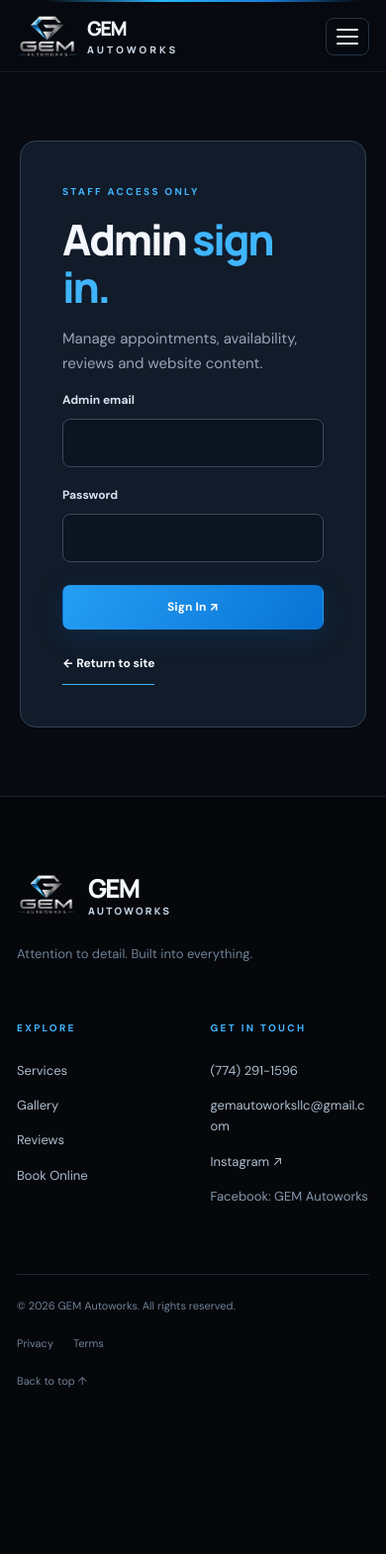
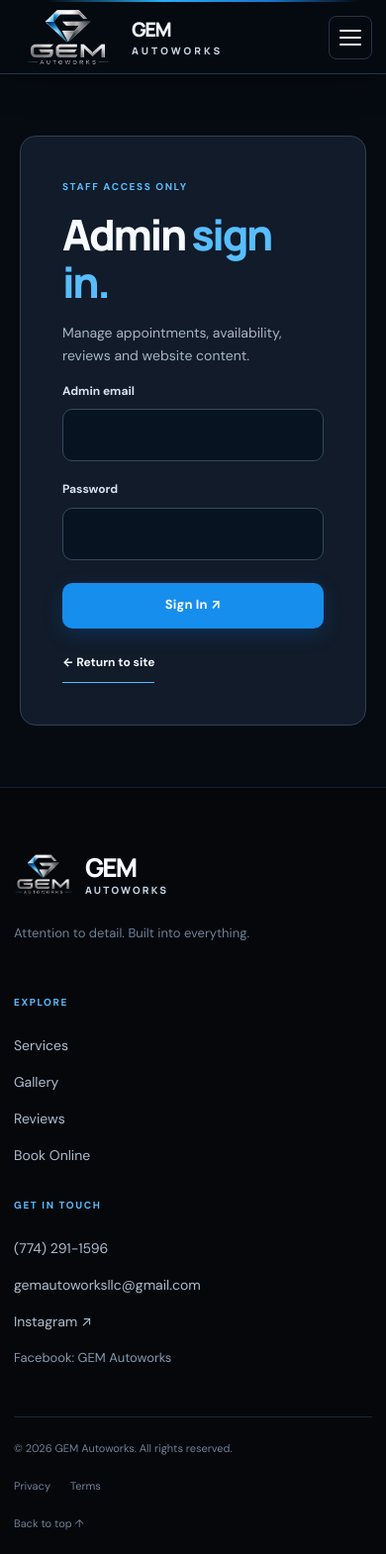
Before and after one commit to pierre-2005/gemautoworks, a FastAPI app: page /admin/login in a window 390 px wide. Shown: the whole page at 99% size. Before the commit the page ends 1402 px from the top, so only its background shows below. Run offline with FastAPI, Linux system fonts and the light colour scheme; data comes from the database, SQL or seed files in the repository; parts of the project's set-up code (start-up, migrations or seed data) failed here and were passed over.

Commit message:
Redesign GEM mobile website and streamline admin workspace

```diff
--- /dev/null
+++ b/static/css/redesign.css
@@ -0,0 +1,276 @@
+
+/* GEM AUTOWORKS / DESIGN SYSTEM V5
+   A restrained, mobile-first layer. Original class hooks and form names preserved. */
+:root{
+ --bg:#060a11;--surface:#0c1420;--surface-2:#101d2b;--line:#263648;
+ --line-soft:#1d2b3a;--text:#f7faff;--muted:#a6b5c7;--dim:#8497ab;
+ --blue:#58bdff;--blue-dark:#097ad5;--max:1260px;--radius:14px;--radius-lg:22px;
+}
+html{scroll-padding-top:96px}
+body{background:var(--bg);overflow-x:clip;line-height:1.65}
+.skip-link{position:fixed;z-index:100;top:-90px;left:16px;background:white;color:#05111f;padding:12px 20px;border-radius:8px}
+.skip-link:focus{top:10px}
+.container{width:min(calc(100% - 64px),var(--max))}
+h1,h2,h3,h4{letter-spacing:-.055em}
+h1{font-size:clamp(3.2rem,6vw,5.7rem)}
+h2{font-size:clamp(2rem,4vw,3.3rem)}
+h3{font-size:clamp(1.18rem,2vw,1.5rem)}
+a,button,input,select,textarea{touch-action:manipulation}
+input,textarea,select{font-size:16px}
+.site-header{background:rgba(6,11,18,.95);border-bottom:1px solid #223345;box-shadow:0 10px 38px #0002}
+.header-inner{min-height:86px;gap:22px}
+.brand.brand-logo-only{min-width:unset;flex:0 0 auto;display:flex;align-items:center}
+.brand.brand-logo-only img{width:126px;height:68px;object-fit:contain}
+.nav{gap:clamp(13px,1.7vw,26px)}
+.nav>a:not(.btn){font-size:13px;color:#c0ccda;font-weight:650}
+.nav-book{margin-left:0}
+.btn{border-radius:10px;min-height:46px;font-size:13px;font-weight:750;gap:14px}
+.btn-primary{background:#168eed;box-shadow:0 6px 21px #007df332}
+.btn-primary:hover{background:#37a6fc;box-shadow:0 9px 28px #007df350}
+.btn-outline,.btn-ghost{border-color:#36495c}
+.eyebrow{letter-spacing:.16em}
+.hero{background:linear-gradient(115deg,#070c15 32%,#0c1b2c)}
+.hero-layout{min-height:630px;grid-template-columns:52% 48%}
+.hero-copy{padding:78px 0 104px}
+.hero h1{max-width:620px;font-size:clamp(3.9rem,6.1vw,6.3rem);line-height:1.065;margin:27px 0 25px}
+.hero-description{font-size:16px;line-height:1.75;color:#c5d2e1;max-width:460px}
+.hero-image{clip-path:none;inset:0 -19vw 0 0}
+.hero-image img{filter:brightness(.82) contrast(1.06) saturate(.9);object-position:center 47%}
+.hero-art-shade{inset:0 -20vw 0 -70px;background:linear-gradient(90deg,#070c15 0%,#070c15dc 13%,#070c1533 48%,transparent 76%),linear-gradient(0deg,#070c15cc,transparent 30%)}
+.hero-caption{left:12%;bottom:60px}
+.hero-micro{margin-top:49px}
+.hero-bottom-rule{background:#09121edb}
+.hero-bottom-rule .container{min-height:46px}
+.section{padding:clamp(70px,8vw,110px) 0}
+.intro-section{background:#0a111b}
+.intro-grid{gap:9%}
+.intro-right p{font-size:16px;line-height:1.8}
+.section-heading{margin-bottom:32px;gap:25px}
+.section-heading h2{line-height:1.17}
+.services-section{background:#080e17}
+.service-grid{gap:18px}
+.service-card{min-height:290px;border-radius:16px;background:#101b2a;border-color:#273a4e;padding:27px}
+.service-card-top{margin-bottom:44px}
+.service-card:before{background:linear-gradient(90deg,#44afff,#369cff00);opacity:1;height:1px}
+.service-card h3{line-height:1.3}
+.service-card p{font-size:14px;color:#adbed0;line-height:1.7}
+.service-foot{font-size:11px;color:#c0d1e1}
+.feature-image{height:clamp(310px,43vw,510px);border-radius:18px}
+.feature-image-overlay{gap:24px}
+.testimonials-section{background:#0b1420}
+.review-card{border-radius:16px}
+.cta-section{background:linear-gradient(120deg,#0757a1,#168cec 92%)}
+.cta-grid em{color:#051c34}
+.footer{padding-top:58px}
+.footer-top{gap:35px;padding-bottom:48px;grid-template-columns:1.55fr 1fr 1.25fr}
+.footer-top a:not(.footer-logo){font-size:14px}
+.footer-bottom{flex-wrap:wrap}
+.page-hero{padding:clamp(68px,7vw,96px) 0 clamp(57px,6vw,80px)}
+.page-hero:after{content:'';right:-120px;top:-250px;width:550px;height:550px;border:1px solid #2688d41b;border-radius:50%}
+.page-hero h1{font-size:clamp(3rem,6vw,5rem);max-width:840px}
+.page-hero p{line-height:1.7}
+.gallery-grid{gap:18px}
+.gallery-card{border-radius:16px}
+.gallery-card img{height:clamp(260px,34vw,430px)}
+.review-layout{gap:46px;grid-template-columns:minmax(0,1fr) minmax(300px,400px)}
+.contact-layout{grid-template-columns:1fr 1fr;gap:55px}
+.contact-tile{padding:26px 0;gap:8px;min-width:0}
+.contact-tile strong{overflow-wrap:anywhere;font-size:clamp(1.1rem,2vw,1.55rem)}
+.form-panel{border-radius:18px;padding:30px;background:linear-gradient(155deg,#111e2d,#0c1521);border-color:#2a4156}
+input:not([type=checkbox]):not([type=hidden]),select,textarea{border-radius:10px;font-size:15px;min-height:45px;color:#eff7ff;background:#081321;border-color:#34495e}
+input:not([type=checkbox]):not([type=hidden]):focus,select:focus,textarea:focus{outline:2px solid #58bdff;outline-offset:1px;box-shadow:none}
+input[type="checkbox"]{width:18px;height:18px;accent-color:#168eed}
+label{min-width:0}
+label,small,p,blockquote{overflow-wrap:anywhere}
+.book-hero{padding-top:76px}
+.booking-layout{grid-template-columns:minmax(0,1fr) 320px;gap:22px}
+.booking-panel{padding:32px}
+.form-stage{border-color:#273749}
+.stage-number{color:#e2f2ff}
+.time-slots{gap:9px}
+.slot-button{min-height:44px}
+.booking-aside{position:sticky;top:110px}
+.note-banner{border-radius:14px}
+/* Admin: task-oriented tabs rather than one endless page */
+.admin-shell{padding:46px 0 94px;min-height:78vh;background:radial-gradient(circle at top right,#0c315343,transparent 37%),#07101a}
+.admin-heading{align-items:center;gap:22px;margin-bottom:34px}
+.admin-heading h1{font-size:clamp(2.4rem,4vw,3.6rem);line-height:1.17;margin:8px 0}
+.admin-heading .muted{max-width:530px;color:#aabed1}
+.admin-head-actions{gap:10px}
+.admin-overview-label{display:flex;justify-content:space-between;align-items:center;gap:16px;font-size:18px;font-weight:800;margin:14px 0 14px}
+.admin-overview-label a{font-size:12px;font-weight:750;color:var(--blue)}
+.admin-stats{gap:13px}
+.admin-stats>div{border:1px solid #2b4055;background:#0f1d2b;border-radius:15px;padding:22px;min-width:0}
+.admin-stats strong{color:#f6faff}
+.admin-workspace{display:grid;grid-template-columns:208px minmax(0,1fr);gap:30px;align-items:start;margin-top:32px;min-width:0}
+.admin-nav-caption{font-size:10px;color:#6889a4;letter-spacing:.17em;padding:10px 14px 8px;font-weight:800}
+.admin-workspace .admin-tabs{grid-column:1;grid-row:1;position:sticky;top:104px;display:flex;flex-direction:column;gap:5px;align-items:stretch;margin:0;padding:12px;background:#0c1926;border:1px solid #2b3d51;border-radius:16px;z-index:20}
+.admin-workspace .admin-tabs a{border-radius:9px;font-size:13px;padding:12px 14px;color:#acbdcd}
+.admin-workspace .admin-tabs a.is-active{background:#142f49;border:1px solid #338cc6;color:#eef8ff}
+.admin-workspace>.admin-section{grid-column:2;grid-row:1;min-width:0;padding:0 0 60px;border:none;scroll-margin-top:96px}
+.admin-shell.admin-enhanced .admin-workspace>.admin-section:not(.is-active){display:none}
+.admin-section-title{align-items:center;margin-bottom:22px}
+.admin-section-title h2{font-size:clamp(1.7rem,2.7vw,2.2rem);line-height:1.2}
+.admin-section .muted{color:#a2b6c8}
+.admin-workspace .admin-split{gap:17px;grid-template-columns:repeat(2,minmax(0,1fr))}
+.admin-workspace .form-panel{padding:25px}
+.admin-workspace .admin-cards{grid-template-columns:repeat(2,minmax(0,1fr));gap:15px}
+.admin-workspace .admin-cards .form-panel{min-width:0}
+.admin-workspace .hours-row{grid-template-columns:74px minmax(0,1fr) minmax(0,1fr);gap:10px}
+.admin-workspace .hours-row .check-label{grid-column:1/-1;justify-self:start;padding:0}
+.admin-disclosure{margin:20px 0}
+.admin-disclosure summary{list-style:none;display:flex;align-items:center;justify-content:space-between;gap:14px;cursor:pointer;padding:16px 21px;border:1px solid #34506b;border-radius:13px;background:#142a40}
+.admin-disclosure summary::-webkit-details-marker{display:none}
+.admin-disclosure summary strong{color:#f1f9ff;font-size:14px}
+.admin-disclosure summary span{color:#a3bbd0;font-size:12px}
+.admin-disclosure[open] summary{border-radius:13px 13px 0 0}
+.admin-disclosure .admin-manual{margin:0;border-radius:0 0 13px 13px}
+.admin-workspace .manual-form{grid-template-columns:repeat(2,minmax(0,1fr));gap:14px}
+.admin-workspace .table-scroll{border-color:#2e4257;border-radius:14px;margin-top:18px;max-width:100%}
+.admin-workspace .admin-table{background:#0c1825}
+.admin-workspace .admin-table th{background:#102335}
+.admin-workspace .admin-table td{font-size:12px}
+.admin-workspace .admin-table td small{max-width:none}
+.admin-workspace .admin-table td,.admin-workspace .admin-table th{padding:14px 12px}
+.admin-workspace .moderation-card{padding:18px;border-radius:15px}
+.admin-workspace .review-moderation-list{gap:10px}
+.admin-workspace .admin-gallery-item{border-radius:12px}
+.admin-workspace .admin-gallery-item img{width:78px;height:78px}
+.admin-workspace .admin-stats small{font-size:12px}
+.admin-workspace .setting-grid{grid-template-columns:repeat(2,minmax(0,1fr))}
+.admin-workspace .admin-security{max-width:580px}
+.admin-shell .form-stack label{font-size:13px}
+.admin-shell .form-stack{gap:15px}
+.admin-section>.form-stack>.btn{align-self:flex-start}
+@media(max-width:1150px){
+ .admin-workspace{grid-template-columns:184px minmax(0,1fr);gap:22px}
+ .admin-workspace .admin-split,.admin-workspace .admin-cards{grid-template-columns:1fr}
+ .contact-layout{gap:28px}
+}
+@media(max-width:920px){
+ .container{width:min(calc(100% - 44px),var(--max))}
+ .header-inner{min-height:76px}
+ .brand.brand-logo-only img{width:116px;height:63px}
+ .menu-toggle{display:flex;min-width:44px;min-height:44px;justify-content:center;align-items:center}
+ .nav{display:none;position:absolute;top:76px;left:0;right:0;gap:3px;padding:15px 22px 22px;background:#0a1625;border-bottom:1px solid #355067;box-shadow:0 24px 30px #0007}
+ .nav.open{display:flex}
+ .nav>a:not(.btn){padding:14px 12px;border-bottom:1px solid #24384a;font-size:15px}
+ .nav-book{margin-top:12px;width:100%}
+ .hero-layout{min-height:665px}
+ .hero h1{font-size:clamp(3.9rem,7.5vw,5.7rem)}
+ .hero-art{opacity:.68}
+ .admin-workspace{display:block;margin-top:24px}
+ .admin-workspace .admin-tabs{position:sticky;top:76px;display:flex;flex-direction:row;gap:6px;overflow-x:auto;flex-wrap:nowrap;margin-bottom:25px;padding:10px;scrollbar-width:thin;z-index:25}
+ .admin-workspace .admin-tabs a{white-space:nowrap;font-size:12px;padding:11px 12px;flex:0 0 auto}
+ .admin-nav-caption{display:none}
+ .admin-workspace>.admin-section{padding-bottom:40px}
+ .admin-workspace .admin-split,.admin-workspace .admin-cards{grid-template-columns:repeat(2,minmax(0,1fr))}
+ .booking-layout{grid-template-columns:1fr}
+ .booking-aside{display:none}
+ .review-layout{grid-template-columns:1fr}
+}
+@media(max-width:700px){
+ html{scroll-padding-top:74px}
+ body{font-size:14px}
+ .container{width:calc(100% - 36px)}
+ .section{padding:62px 0}
+ h1{letter-spacing:-.055em}
+ .brand.brand-logo-only img{width:110px;height:60px}
+ .header-inner{min-height:72px}
+ .nav{top:72px}
+ .hero{background:#07101a}
+ .hero-layout{min-height:675px;display:flex;align-items:flex-end}
+ .hero-copy{padding:72px 0 86px;align-self:stretch;display:flex;flex-direction:column;justify-content:center}
+ .hero h1{font-size:clamp(3.25rem,12.7vw,4.9rem);line-height:1.05;max-width:560px;margin:25px 0 20px}
+ .hero-description{font-size:15px;line-height:1.7;margin-bottom:27px;max-width:420px}
+ .hero-art{position:absolute;inset:0;opacity:.55;pointer-events:none}
+ .hero-image{inset:0;clip-path:none}
+ .hero-image img{object-position:56% 45%}
+ .hero-art-shade{inset:0;background:linear-gradient(90deg,#07101aea 0%,#07101ab5 65%,#07101a9a),linear-gradient(0deg,#07101a 0%,transparent 75%)}
+ .hero-buttons{flex-direction:column;align-items:stretch;max-width:420px}
+ .hero-buttons .btn{width:100%}
+ .hero-micro{margin-top:36px}
+ .hero-bottom-rule .container{min-height:39px}
+ .hero-bottom-rule .container span:first-child{font-size:9px}
+ .intro-grid,.service-grid,.gallery-grid,.reviews-grid,.contact-layout{grid-template-columns:1fr}
+ .intro-grid{gap:23px}
+ .section-heading{display:block}
+ .section-heading .text-link{margin-top:16px}
+ .service-card{min-height:260px}
+ .service-card-top{margin-bottom:34px}
+ .feature-image{height:360px}
+ .feature-image img{object-position:58% center}
+ .feature-image-overlay{padding:90px 21px 21px}
+ .feature-image-overlay strong{font-size:21px}
+ .cta-grid{display:flex;flex-direction:column;align-items:stretch}
+ .cta-grid .btn{width:100%}
+ .cta-grid em{color:#fff}
+ .footer-top{grid-template-columns:1fr 1fr;gap:30px 17px}
+ .footer-top>div:first-child{grid-column:1/-1}
+ .footer-bottom{flex-direction:column}
+ .page-hero{padding:69px 0 55px}
+ .page-hero h1{font-size:clamp(2.85rem,11vw,4.15rem)}
+ .page-hero p{font-size:15px}
+ .gallery-card img{height:clamp(270px,80vw,430px)}
+ .review-layout h2{font-size:30px}
+ .contact-tile{padding:20px 0}
+ .contact-tile strong{font-size:clamp(1.15rem,5vw,1.5rem)}
+ .form-panel,.booking-panel{padding:22px}
+ .booking-panel h2{font-size:27px}
+ .time-slots{grid-template-columns:repeat(3,minmax(0,1fr))}
+ .admin-shell{padding:31px 0 70px}
+ .admin-heading{display:block}
+ .admin-heading h1{font-size:clamp(2.2rem,9vw,3.2rem)}
+ .admin-head-actions{margin-top:19px}
+ .admin-head-actions .btn{flex:1}
+ .admin-stats{grid-template-columns:repeat(2,minmax(0,1fr));gap:9px}
+ .admin-stats>div{padding:16px}
+ .admin-stats strong{font-size:27px}
+ .admin-workspace .admin-tabs{top:72px;margin-bottom:20px}
+ .admin-section-title{align-items:flex-start}
+ .admin-section-title h2{font-size:28px}
+ .admin-section-title .text-link{font-size:11px}
+ .admin-workspace .admin-split,.admin-workspace .admin-cards,.admin-workspace .setting-grid{grid-template-columns:1fr}
+ .admin-workspace .manual-form{grid-template-columns:1fr 1fr}
+ .admin-disclosure summary{display:block}
+ .admin-disclosure summary span{display:block;margin-top:3px}
+ .admin-workspace .form-panel{padding:19px}
+ .admin-workspace .moderation-card{display:block}
+ .admin-workspace .moderation-card form{margin-top:14px}
+ .admin-workspace .admin-gallery-item img{width:64px;height:64px}
+ .admin-workspace .admin-table{min-width:0}
+ #appointments .table-scroll{overflow:visible;border:0;border-radius:0}
+ #appointments .admin-table,#appointments .admin-table tbody{display:block;width:100%;background:none}
+ #appointments .admin-table thead{display:none}
+ #appointments .admin-table tr{display:block;background:#102033;border:1px solid #2f485e;border-radius:14px;margin:0 0 12px;overflow:hidden}
+ #appointments .admin-table td{display:block;border-bottom:1px solid #20354a;padding:12px 16px;max-width:100%}
+ #appointments .admin-table td:last-child{border-bottom:0}
+ #appointments .admin-table td:before{display:block;font-size:10px;font-weight:800;letter-spacing:.1em;color:#8fb3d0;margin-bottom:4px}
+ #appointments .admin-table td:nth-child(1):before{content:'APPOINTMENT'}
+ #appointments .admin-table td:nth-child(2):before{content:'CUSTOMER'}
+ #appointments .admin-table td:nth-child(3):before{content:'VEHICLE / NOTES'}
+ #appointments .admin-table td:nth-child(4):before{content:'STATUS'}
+ #appointments .admin-table td:nth-child(5):before{content:'ACTIONS'}
+ #appointments .admin-table td[colspan]:before{display:none}
+ #appointments .inline-form{flex-wrap:wrap}
+ #appointments .inline-form select{min-width:145px;flex:1}
+ #emails .admin-table{min-width:680px}
+ .admin-workspace .hours-row{grid-template-columns:repeat(2,minmax(0,1fr))}
+ .admin-workspace .hours-row strong{grid-column:1/-1;padding:0}
+ .admin-workspace .hours-row .check-label{grid-column:1/-1}
+}
+@media(max-width:400px){
+ .container{width:calc(100% - 28px)}
+ .hero h1{font-size:clamp(2.7rem,12.5vw,3.5rem)}
+ .hero-buttons{width:100%}
+ .admin-stats>div{padding:13px}
+ .admin-workspace .manual-form{grid-template-columns:1fr}
+ .admin-workspace .hours-row{grid-template-columns:1fr}
+ .time-slots{grid-template-columns:repeat(2,minmax(0,1fr))}
+ .footer-top{grid-template-columns:1fr}
+ .footer-top>div:first-child{grid-column:auto}
+}
+@media(prefers-reduced-motion:reduce){
+ html{scroll-behavior:auto}
+ .btn:hover,.service-card:hover{transform:none}
+}
--- a/templates/base.html
+++ b/templates/base.html
@@ -11,21 +11,23 @@
   <link rel="preconnect" href="https://fonts.gstatic.com" crossorigin>
   <link href="https://fonts.googleapis.com/css2?family=DM+Sans:wght@400;500;600;700&family=Manrope:wght@400;500;600;700;800&display=swap" rel="stylesheet">
   <link rel="stylesheet" href="/static/css/site.css?v=4">
-  <script defer src="/static/js/site.js?v=4"></script>
+  <link rel="stylesheet" href="/static/css/redesign.css?v=5">
+  <script defer src="/static/js/site.js?v=5"></script>
 </head>
 <body>
+<a class="skip-link" href="#main-content">Skip to content</a>
 <div class="top-line"></div>
 <header class="site-header" id="top">
   <div class="container header-inner">
-    <a href="/" class="brand" aria-label="GEM Autoworks home"><img src="/static/img/gem-logo.png" alt="GEM Autoworks logo"><span class="brand-word">GEM <small>AUTOWORKS</small></span></a>
-    <button class="menu-toggle" type="button" aria-controls="main-nav" aria-expanded="false" aria-label="Toggle menu"><span></span><span></span><span></span></button>
+    <a href="/" class="brand brand-logo-only" aria-label="GEM Autoworks home" title="GEM Autoworks"><img src="/static/img/gem-logo.png" alt="GEM Autoworks logo"><span class="brand-word">GEM <small>AUTOWORKS</small></span></a>
+    <button class="menu-toggle" type="button" aria-controls="main-nav" aria-expanded="false" aria-label="Open navigation menu"><span></span><span></span><span></span></button>
     <nav class="nav" id="main-nav" aria-label="Main menu">
       <a href="/" {% if request.url.path=='/' %}aria-current="page"{% endif %}>Home</a>
       <a href="/services" {% if request.url.path=='/services' %}aria-current="page"{% endif %}>Services</a>
       <a href="/gallery" {% if request.url.path=='/gallery' %}aria-current="page"{% endif %}>Our Work</a>
       <a href="/reviews" {% if request.url.path=='/reviews' %}aria-current="page"{% endif %}>Reviews</a>
       <a href="/contact" {% if request.url.path=='/contact' %}aria-current="page"{% endif %}>Contact</a>
-      <a class="btn btn-primary nav-book" href="/book">Book an Appointment <span aria-hidden="true">↗</span></a>
+      <a class="btn btn-primary nav-book" href="/book">Book now <span aria-hidden="true">↗</span></a>
     </nav>
   </div>
 </header>
--- a/templates/book.html
+++ b/templates/book.html
@@ -3,10 +3,10 @@
 <section class="section"><div class="container booking-container">
 {% if success %}<div class="booking-success"><div class="success-icon">✓</div><div class="eyebrow">REQUEST RECEIVED</div><h2>You're on the calendar.</h2><p>Your reference is <strong>{{reference or 'provided on submission'}}</strong>. {% if site.booking_requires_approval=='1' %}Your appointment is awaiting approval.{% else %}Your appointment is confirmed.{% endif %} Check your email for details if email notifications are enabled. Questions? Call <a href="tel:{{site.phone}}">{{site.phone}}</a>.</p><a href="/" class="btn btn-primary">Back to Home ↗</a></div>
 {% else %}
-<div class="booking-layout"><div class="form-panel booking-panel"><div class="step-indicator"><span>01 / SELECT</span><span>02 / SCHEDULE</span><span>03 / DETAILS</span></div><h2>Reserve an appointment.</h2><p class="muted">All times shown in the business timezone: <strong>{{timezone}}</strong>.</p>
+<div class="booking-layout"><div class="form-panel booking-panel"><div class="step-indicator"><span>01 / SELECT</span><span>02 / SCHEDULE</span><span>03 / DETAILS</span></div><h2>Choose your appointment</h2><p class="muted">All times shown in the business timezone: <strong>{{timezone}}</strong>.</p>
 <form class="form-stack" method="post" action="/book" id="booking-form" data-min="{{today}}" data-max="{{max_day}}"><input type="hidden" name="csrf" value="{{csrf}}"><div class="hidden-field" aria-hidden="true"><label>Website <input name="website" tabindex="-1" autocomplete="off"></label></div>
 <div class="form-stage"><div class="stage-number">01 <span>Appointment type</span></div><label>Select a service <select name="service_id" id="service-choice" required><option value="">Choose your appointment type</option>{% for s in services %}<option value="{{s.id}}" data-duration="{{s.duration}}" {% if request.query_params.get('service')==s.id|string %}selected{% endif %}>{{s.title}} · {{s.duration}} min</option>{% endfor %}</select></label></div>
-<div class="form-stage"><div class="stage-number">02 <span>Choose your time</span></div><label>Preferred date <input type="date" name="day" id="appointment-day" min="{{today}}" max="{{max_day}}" required></label><div class="slot-label">AVAILABLE TIMES <small id="slots-label">Select a service and date</small></div><div id="slots" class="time-slots" role="group" aria-label="Available appointment times"><p class="muted">Available slots will appear here.</p></div><input type="hidden" id="at-time" name="at_time" required></div>
+<div class="form-stage"><div class="stage-number">02 <span>Choose your time</span></div><label>Preferred date <input type="date" name="day" id="appointment-day" min="{{today}}" max="{{max_day}}" required></label><div class="slot-label">AVAILABLE TIMES <small id="slots-label">Select a service and date</small></div><div id="slots" class="time-slots" role="group" aria-label="Available appointment times" aria-live="polite"><p class="muted">Available slots will appear here.</p></div><input type="hidden" id="at-time" name="at_time" required></div>
 <div class="form-stage"><div class="stage-number">03 <span>Your details</span></div><div class="two-fields"><label>Full name <input name="name" autocomplete="name" maxlength="100" placeholder="Your name" required></label><label>Phone number <input name="phone" type="tel" autocomplete="tel" maxlength="50" placeholder="(555) 000-0000" required></label></div><label>Email address <input name="email" type="email" autocomplete="email" maxlength="255" placeholder="you@example.com" required></label><label>Vehicle (optional) <input name="vehicle" maxlength="160" placeholder="Year, make and model"></label><label>Anything we should know? (optional) <textarea name="notes" rows="4" maxlength="1200" placeholder="Tell us about your goals or questions"></textarea></label></div>
 <button class="btn btn-primary btn-block btn-large" type="submit" id="book-submit">{% if site.booking_requires_approval=='1' %}Request Appointment ↗{% else %}Confirm Appointment ↗{% endif %}</button><p class="tiny muted">By booking, you agree to our <a href="/privacy">privacy policy</a> and <a href="/terms">terms</a>. You can contact us to change or cancel your appointment.</p>
 </form></div><aside class="booking-aside"><div class="aside-image"><img src="/static/img/showcase-small.webp" alt="Exotic sports car"></div><div class="aside-body"><div class="eyebrow">THE GEM EXPERIENCE</div><h3>Details make the difference.</h3><p>Choose a slot, tell us what you're looking for, and we'll take care of the rest.</p><div class="aside-rule"></div><p class="tiny">Need help booking?</p><a class="text-link" href="tel:{{site.phone}}">{{site.phone}} ↗</a></div></aside></div>
```
Also changed, not shown: static/js/site.js (+51 -0 lines), templates/admin.html (+9 -9 lines), templates/contact.html (+1 -1 lines), templates/home.html (+4 -4 lines), tests/test_site.py (+10 -0 lines).
